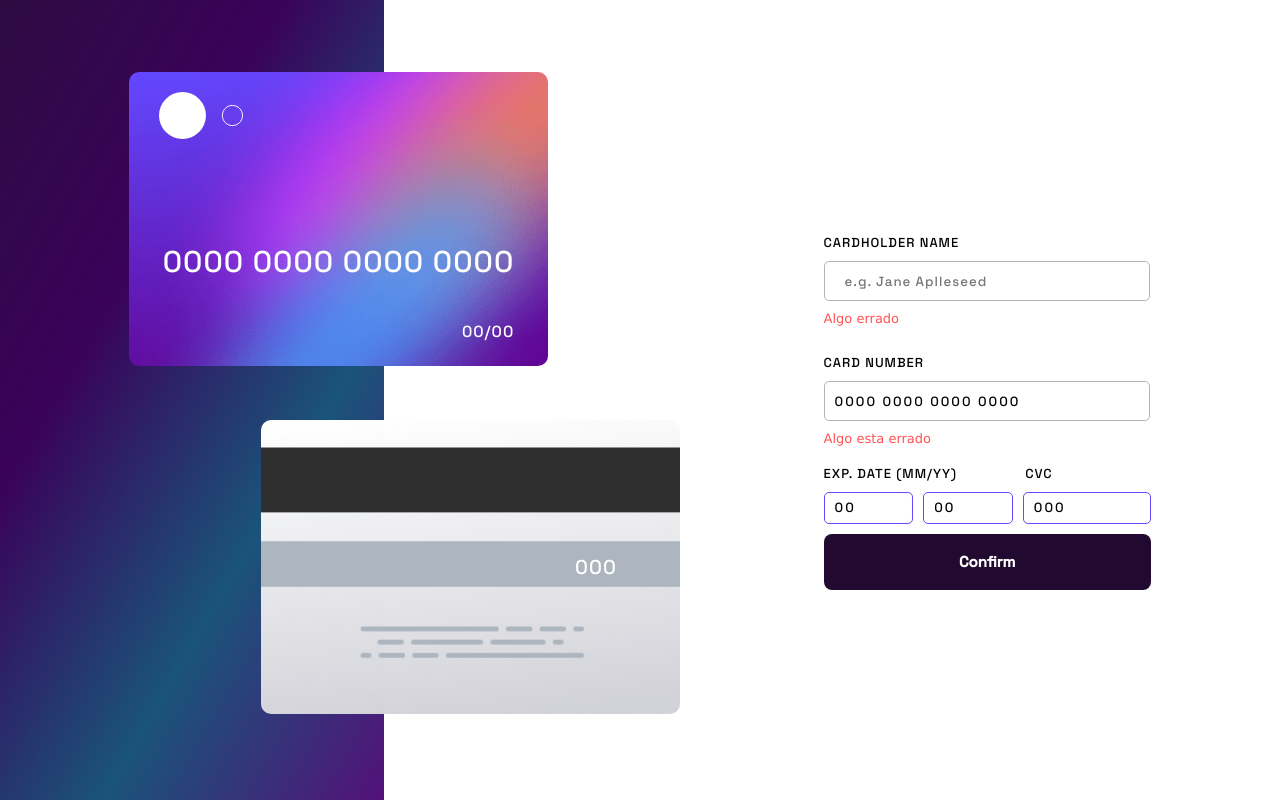
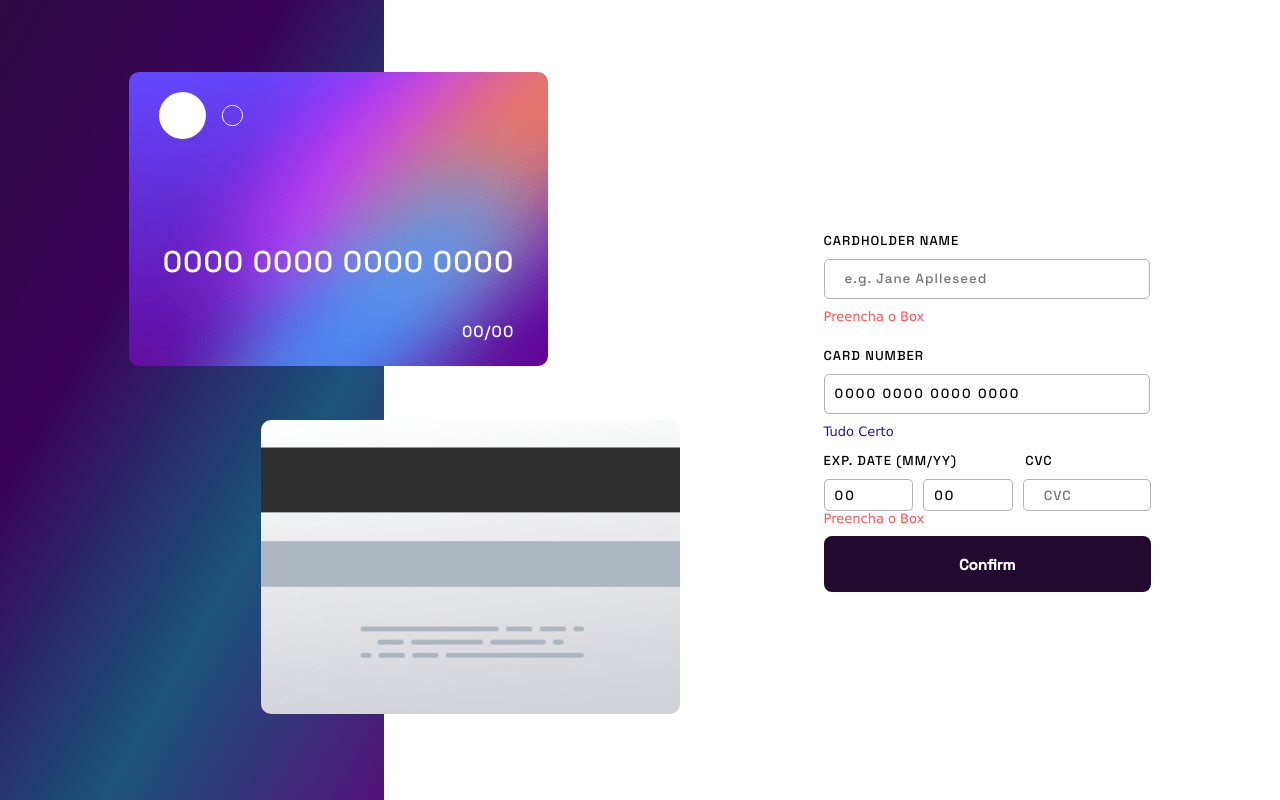
Before and after one commit to Vinivy/interactivecard, a React (Create React App) app: page / in a window 1280 px wide. Built offline with nearby package versions, Linux system fonts and the light colour scheme.

Commit message:
Card Credit

```diff
--- a/src/App.css
+++ b/src/App.css
@@ -99,7 +99,6 @@ form {
 }
 /*input Cardholdername, input Number*/
 .Name, .Number {
-  border: 1px solid hsla(0, 0%, 67%, 0.887);
   background-color: transparent;
   width: 25.5vw;
   height: 5vh;
@@ -116,7 +115,7 @@ label {
 
 input {
   outline: none;
-  border: 1px solid hsl(249, 99%, 64%);
+  border: 1px solid hsla(0, 0%, 67%, 0.887);
   padding: 0 0 0 10px ;
   letter-spacing: 2px;
 }
@@ -126,7 +125,7 @@ input:focus {
   padding: 0 0 0 10px ;
   letter-spacing: 2px;
   font-weight: 500;
-  border: 2px solid hsl(278, 94%, 30%);
+  outline: 2px solid hsl(278, 94%, 30%);
 }
 
 input::placeholder{
@@ -393,7 +392,7 @@ input::placeholder{
 
   .Cvc {
     height: 4vh;
-    width: 12vw;
+    width: 18vw;
     border-radius: 5px;
   }
 
--- a/src/App.jsx
+++ b/src/App.jsx
@@ -7,7 +7,7 @@ function App() {
   const [Number, setNumber] = useState('0000 0000 0000 0000');
   const [Dateone, setDateone] = useState('00');
   const [DateTwo, setDatetwo] = useState('00');
-  const [Cvc, setCvc] = useState('000');
+  const [Cvc, setCvc] = useState('');
 
   function CardFrontName(event) {
     event.preventDefault();
@@ -76,18 +76,16 @@ function App() {
               style=
               {{
                 //Se o Valor posto no input não for "Vinivy", ou se não for Letras,o outline será vermelho, eu Adicionei a Barra de espaço para n ficar dando erro, veja que tem um espaço no z a direita.
-                border: /^[A-Za-z ]*$/.test(NomeCard) ? '1px solid hsla(0, 0%, 67%, 0.887)' : '2px solid red',
+                outline: /^[A-Za-z ]*$/.test(NomeCard) ? '' : '2px solid red'
 
-                outline:
-                NomeCard === 'Vinivy' ? '1x solid hsl(278, 94%, 30%)'
-              : 'none'}}
-            />
+
+               }} />
             {/*Acima temos uma condicional em que se o minput name n tiver Letras, irá aparecer uma borda vermelha. e aqui abaixo é se o input n for com letras irá aparecer um span de aviso*/}
 
-            {/^[A-Za-z ]*$/.test(NomeCard) && NomeCard.length >= 5 ?
+            {/^[A-Za-z ]*$/.test(NomeCard) && NomeCard.length > 3 ?
              (<span className="DefaultName" style={{color: 'hsl(249, 80%, 36%)'}}>Tudo Ok</span> )
               :
-             (<span className="DefaultName" style={{color: 'hsl(0, 100%, 66%)'}}>Algo errado</span>)
+             (<span className="DefaultName" style={{color: 'hsl(0, 100%, 66%)'}}>Preencha o Box</span>)
             }
 
             {/*E aqui abaixo tera uma condição em que se o input name chegar no maximo de caracteres permitido, ele irá avisar pelo um span */}
@@ -107,14 +105,18 @@ function App() {
               placeholder="e.g 1234 5678 9123 0000"
               value={Number}
               onChange={(event) => setNumber(event.target.value)}
+              maxLength={19}
+              style={{
+                outline : /^[0-9 ]*$/.test(Number) ?
+                '' : '2px solid red'
+              }}
             />
-            { /^[0-9 ]*$/.test(Number) && Number.value === 16 ?
+
+            { /^[0-9 ]*$/.test(Number) ?
             (<span className="DefaultNumber" style={{color: 'hsl(249, 80%, 36%)'}}>Tudo Certo</span>)
             :
             (<span className="DefaultNumber" style={{color: 'hsl(0, 100%, 66%)'}}>Algo esta errado</span>)
-
             }
-
           </div>
 
           <section className="Date">
@@ -131,6 +133,7 @@ function App() {
                   placeholder="DAY"
                   value={Dateone}
                   onChange={(event) => setDateone(event.target.value)}
+                  maxLength={2}
                 />
 
                 <input
@@ -139,6 +142,7 @@ function App() {
                   placeholder="MM"
                   value={DateTwo}
                   onChange={(event) => setDatetwo(event.target.value)}
+                  maxLength={2}
                 />
                 <input
                   type="text"
@@ -147,9 +151,16 @@ function App() {
                   placeholder="CVC"
                   value={Cvc}
                   onChange={(event) => setCvc(event.target.value)}
+                  maxLength={3}
                 />
               </div>
-              <span className="DefaultDate"></span>
+              { Cvc.length === 3 && Dateone.length === 2 && DateTwo.length === 2 ?
+              (<span className="DefaultDate" style={{color: 'hsl(249, 80%, 36%)'}}>Tudo Ok</span>)
+              :
+              (<span className='DefaultDate' style={{color: 'hsl(0, 100%, 66%)'}}>Preencha o Box</span>)
+
+              }
+
             </div>
 
             <button type="submit" className="Confirm">
```
